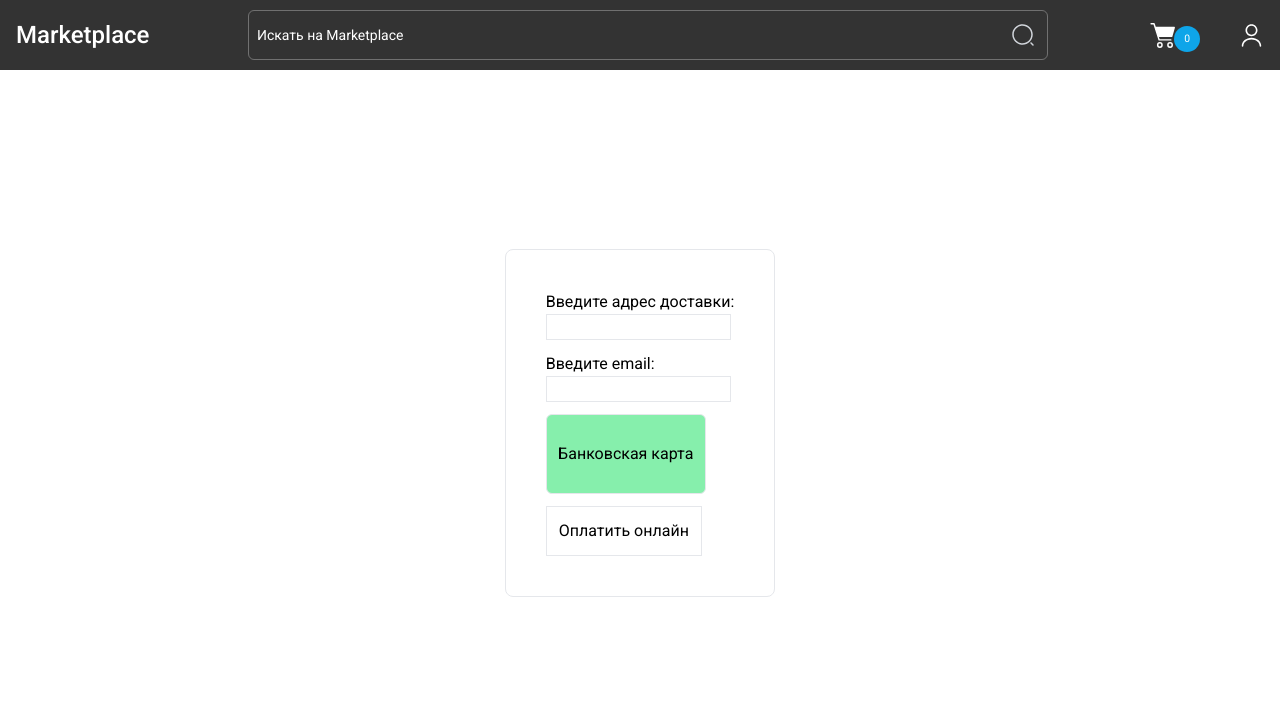
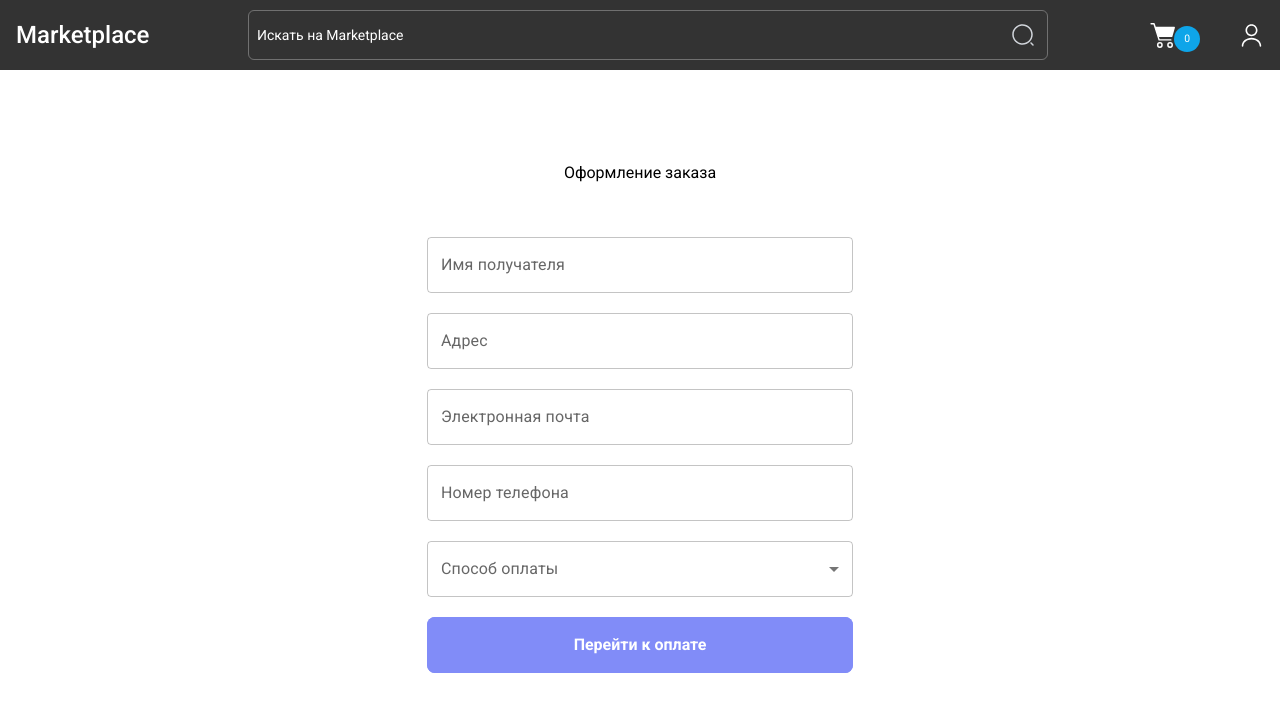
Before and after one commit to htmlclassic/marketplace, a Next.js app: page /order in a window 1280 px wide. Shown: the top 712 px of the page. Built offline with nearby package versions, Linux system fonts and the light colour scheme; no server answers.

Commit message:
fix: fix

```diff
--- a/package.json
+++ b/package.json
@@ -12,6 +12,7 @@
   "dependencies": {
     "@emotion/react": "^11.11.1",
     "@emotion/styled": "^11.11.0",
+    "@hookform/resolvers": "^3.3.4",
     "@mui/material": "^5.14.8",
     "@mui/x-date-pickers": "^6.13.0",
     "@supabase/ssr": "latest",
@@ -20,11 +21,14 @@
     "dayjs": "^1.11.9",
     "embla-carousel-react": "^8.0.0-rc13",
     "framer-motion": "^10.16.16",
+    "libphonenumber-js": "^1.10.57",
     "lodash": "^4.17.21",
     "next": "latest",
     "react": "^18",
     "react-dom": "^18",
-    "sharp": "latest"
+    "react-hook-form": "^7.51.0",
+    "sharp": "latest",
+    "zod": "^3.22.4"
   },
   "devDependencies": {
     "@types/lodash": "^4.14.202",
--- a/src/app/global.css
+++ b/src/app/global.css
@@ -27,7 +27,7 @@
   }
 
   .button {
-    @apply bg-[rgba(172,86,245)] text-white rounded-lg px-8 py-4 relative font-semibold min-w-max w-full;
+    @apply bg-indigo-400 text-white rounded-lg px-8 py-4 relative font-semibold min-w-max w-full;
   }
 }
 
--- a/src/app/order/buyItems.ts
+++ b/src/app/order/buyItems.ts
@@ -17,6 +17,8 @@ interface OrderDetails {
   receiverName: string;
   phoneNumber?: string;
 }
+
+// phone numbers can be in different formats. format them, before putting in db
 
 export default async function buyItems(
   uid: string | null,
--- a/src/app/order/page.tsx
+++ b/src/app/order/page.tsx
@@ -12,6 +12,8 @@ import { getAPI } from "@/supabase/api";
 import { createServerComponentSupabaseClient } from "@/supabase/utils_server";
 import PageClient from "./pageClient";
 
+// this route should be protected
+// you can be redirected here from /cart if your cart isnt empty, no way else
 export default async function Page() {
   const api = getAPI(createServerComponentSupabaseClient());
   const uid = await api.getCurrentUserId();
--- a/src/app/order/pageClient.tsx
+++ b/src/app/order/pageClient.tsx
@@ -6,10 +6,60 @@ import Card from "./Card";
 import { BankCardData } from "./types";
 import buyItems from "./buyItems";
 import { CartContext } from "@/src/CartContext";
+import TextField from "@mui/material/TextField";
+import MenuItem from "@mui/material/MenuItem";
+import Button from "@/src/components/Button";
+import { SubmitHandler, useForm } from "react-hook-form";
+import { ZodType, z } from "zod";
+import { zodResolver } from "@hookform/resolvers/zod"
+import { isValidPhoneNumber, AsYouType, parsePhoneNumber } from 'libphonenumber-js'
 
 interface Props {
   uid: string | null;
 }
+
+interface Inputs {
+  paymentType: string;
+  address: string;
+  email: string;
+  receiverName: string;
+  phoneNumber: string;
+}
+
+const FormDataSchema: ZodType<Inputs> = z.object({
+  paymentType: z.enum(['bank_card', 'marketplace'], {
+    errorMap: () => ({ message: 'Выберите способ оплаты' })
+  }),
+
+  address: z.string()
+    .min(1, { message: 'Адрес должен содержать хотя бы один символ' })
+    .max(300, { message: 'Длина адреса не должна превышать 300 символов' }),
+
+  email: z.string().email({ message: 'Неверная почта' }),
+
+  receiverName: z.string()
+    .min(2, { message: 'Длина имени не должна быть меньше 2 символов' })
+    .max(30, { message: 'Длина имени не должна превышать 30 символов' }),
+
+  phoneNumber: z.string().refine(phoneNumber => {
+    // make phone number optional
+    if (phoneNumber === '') return true;
+
+    let formattedNumber: string = phoneNumber;
+
+    // idk why, but isValidPhoneNumber() returns true for number like '8 (921) 622-25-1'
+    // if number starts with +7 everything works fine
+    if (formattedNumber[0] === '8') {
+      formattedNumber = '+7' + formattedNumber.slice(1);
+    }
+
+    return isValidPhoneNumber(formattedNumber, 'RU');
+  }, {
+    message: 'Неверный номер телефона'
+  })
+});
+
+type Schema = z.infer<typeof FormDataSchema>;
 
 function sendEmail(
   orderId: number,
@@ -37,22 +87,19 @@ function sendEmail(
   });
 }
 
-const initialBankCardData: BankCardData = {
-  cardNumber: '',
-  expDate: '',
-  cvc: ''
-};
+export default function PageClient({ uid }: Props) {
+  const {
+    register,
+    handleSubmit,
+    formState: { errors },
+  } = useForm<Inputs>({
+    resolver: zodResolver(FormDataSchema)
+  });
 
-export default function PageClient({ uid }: Props) {
+  const onSubmit: SubmitHandler<Inputs> = (data: Schema) => console.log(data);
+
   const { cart, clearCart } = useContext(CartContext);
-  const [showCard, setShowCard] = useState(false);
-  const [address, setAddress] = useState('');
-  const [email, setEmail] = useState('');
-  const [paymentType, setPaymentType] = useState<PaymentType>(
-    uid ? 'marketplace' : 'bank_card'
-  );
   const [orderId, setOrderId] = useState<number | null>(null);
-  const [bankCardData, setBankCardData] = useState(initialBankCardData);
 
   if (orderId) {
     return (
@@ -66,122 +113,137 @@ export default function PageClient({ uid }: Props) {
     );
   }
 
-  const setCardNumber = (cardNumber: string) => {
-    setBankCardData({
-      ...bankCardData,
-      cardNumber
-    });
-  };
-
-  const setCVC = (cvc: string) => {
-    setBankCardData({
-      ...bankCardData,
-      cvc
-    });
-  };
-
-  const setExpirationDate = (expDate: string) => {
-    setBankCardData({
-      ...bankCardData,
-      expDate
-    });
-  };
-
-  const handleBuy = async () => {
-    try {
-      const orderId = await buyItems(uid, {
-        paymentType: 'bank_card',
-        address: 'Санкт-Петербург, п. Комарово, Приморское шоссе д. 135, корп. 1, кв. 65',
-        email: 'htmlclassic@gmail.com',
-        receiverName: 'Дмитрий Фатеев',
-        phoneNumber: '8-921-655-22-31'
-      }, cart);
-
-      if (!uid) {
-        sendEmail(orderId, email);
-      }
-
-      clearCart();
-      setOrderId(orderId);
-    } catch (error) {
-      console.log(error);
-    }
-  };
-
   return (
     <div
-      className="relative grow flex justify-center items-center"
+      className="relative grow flex flex-col justify-center items-center"
     >
-      <Card
-        bankCardData={bankCardData}
-        setCardNumber={setCardNumber}
-        setCVC={setCVC}
-        setExpirationDate={setExpirationDate}
-        handleBuy={handleBuy}
-        show={showCard}
-        hideCard={() => setShowCard(false)}
-      />
+      <h1 className="mb-10">Оформление заказа</h1>
       <form
-        onSubmit={e => {
-          e.preventDefault();
+        onSubmit={handleSubmit(onSubmit)}
+        className="flex gap-5 flex-col p-3 w-[90vw] sm:w-[450px]"
+      >
+        <TextField
+          error={!!errors.receiverName}
+          helperText={errors.receiverName?.message}
+          label="Имя получателя"
+          variant="outlined"
+          {...register('receiverName', {
+            required: true
+          })}
+        />
+        <TextField
+          error={!!errors.address}
+          helperText={errors.address?.message}
+          {...register('address', {
+            required: true
+          })}
+          label="Адрес"
+          variant="outlined"
+        />
+        <TextField
+          error={!!errors.email}
+          helperText={errors.email?.message}
+          {...register('email', {
+            required: true
+          })}
+          label="Электронная почта"
+          variant="outlined"
+        />
+        <TextField
+          error={!!errors.phoneNumber}
+          helperText={errors.phoneNumber?.message}
+          {...register('phoneNumber', {
+            onChange(e: React.ChangeEvent<HTMLInputElement>) {
+              const inputType = ((e.nativeEvent as any).inputType) as string;
 
-          if (paymentType === 'bank_card') {
-            setShowCard(true);
-          } else if (paymentType === 'marketplace') {
-            handleBuy();
-          }
-        }}
-        className="flex gap-3 flex-col items-start p-10 rounded-lg border"
-      >
-        <label>
-          <div>Введите адрес доставки: </div>
-          <input
-            className="border"
-            type="text"
-            value={address}
-            onChange={e => setAddress(e.target.value)}
-            required
-          />
-        </label>
-        <label>
-          <div>Введите email: </div>
-          <input
-            className="border"
-            type="email"
-            value={email}
-            onChange={e => setEmail(e.target.value)}
-            required={!Boolean(uid)}
-          />
-        </label>
-        <div className="flex gap-3">
-          {
-            uid &&
-              <button
-                type="button"
-                className={clsx({
-                  "border w-40 h-20 rounded-md transition-all": true,
-                  "bg-green-300": paymentType === 'marketplace'
-                })}
-                onClick={() => setPaymentType('marketplace')}
-              >
-                Marketplace счёт
-              </button>
-          }
-          <button
-            type="button"
-            className={clsx({
-              "border w-40 h-20 rounded-md transition-all": true,
-              "bg-green-300": paymentType === 'bank_card'
-            })}
-            onClick={() => setPaymentType('bank_card')}
+              if (inputType === 'deleteContentBackward') return;
+
+              e.target.value = new AsYouType('RU').input(e.target.value)
+            },
+          })}
+          label="Номер телефона"
+          variant="outlined"
+        />
+        <TextField
+          error={!!errors.paymentType}
+          helperText={errors.paymentType?.message}
+          {...register('paymentType', {
+            required: true
+          })}
+          defaultValue=""
+          label="Способ оплаты"
+          select
+        >
+          <MenuItem
+            value="bank_card"
           >
-            Банковская карта
-          </button>
-        </div>
-        <button
-          className="p-3 border"
-        >Оплатить онлайн</button>
+            <div className="flex gap-3">
+              <CardIcon />
+              Банковская карта
+            </div>
+          </MenuItem>
+          <MenuItem
+            value="marketplace"
+            className="flex gap-3"
+          >
+            <div className="flex gap-3">
+              <WalletIcon />
+              Marketplace кошелёк
+            </div>
+          </MenuItem>
+        </TextField>
+        <Button>Перейти к оплате</Button>
       </form>
     </div>
   );
 }
+
+function CardIcon() {
+  return (
+    <svg
+      xmlns="http://www.w3.org/2000/svg"
+      width="24"
+      height="24"
+      fill="none"
+      viewBox="0 0 24 24"
+    >
+      <path
+        fill="#292D32"
+        d="M22 9.25H2c-.41 0-.75-.34-.75-.75s.34-.75.75-.75h20c.41 0 .75.34.75.75s-.34.75-.75.75zM8 17.25H6c-.41 0-.75-.34-.75-.75s.34-.75.75-.75h2c.41 0 .75.34.75.75s-.34.75-.75.75zM14.5 17.25h-4c-.41 0-.75-.34-.75-.75s.34-.75.75-.75h4c.41 0 .75.34.75.75s-.34.75-.75.75z"
+      ></path>
+      <path
+        fill="#292D32"
+        d="M17.56 21.25H6.44c-3.98 0-5.19-1.2-5.19-5.14V7.89c0-3.94 1.21-5.14 5.19-5.14h11.11c3.98 0 5.19 1.2 5.19 5.14v8.21c.01 3.95-1.2 5.15-5.18 5.15zm-11.12-17c-3.14 0-3.69.54-3.69 3.64v8.21c0 3.1.55 3.64 3.69 3.64h11.11c3.14 0 3.69-.54 3.69-3.64V7.89c0-3.1-.55-3.64-3.69-3.64H6.44z"
+      ></path>
+    </svg>
+  );
+}
+
+function WalletIcon() {
+  return (
+    <svg
+      xmlns="http://www.w3.org/2000/svg"
+      width="24"
+      height="24"
+      fill="none"
+      viewBox="0 0 24 24"
+    >
+      <path
+        fill="#292D32"
+        d="M7.17 22.75c-2.38 0-4.33-1.73-4.33-3.86v-2.04c0-.41.34-.75.75-.75s.75.34.75.75c0 1.25 1.21 2.19 2.83 2.19S10 18.1 10 16.85c0-.41.34-.75.75-.75s.75.34.75.75v2.04c0 2.13-1.94 3.86-4.33 3.86zM4.6 19.87c.44.82 1.43 1.38 2.57 1.38s2.13-.57 2.57-1.38c-.71.43-1.59.68-2.57.68-.98 0-1.86-.25-2.57-.68z"
+      ></path>
+      <path
+        fill="#292D32"
+        d="M7.17 17.8c-1.64 0-3.11-.75-3.84-1.94-.32-.52-.49-1.13-.49-1.75 0-1.05.46-2.03 1.3-2.76 1.62-1.42 4.41-1.42 6.04-.01.84.74 1.31 1.72 1.31 2.77 0 .62-.17 1.23-.49 1.75-.72 1.19-2.19 1.94-3.83 1.94zm0-6.05c-.78 0-1.5.26-2.04.73-.51.44-.79 1.02-.79 1.63 0 .35.09.67.27.97.46.76 1.44 1.23 2.56 1.23s2.1-.47 2.55-1.22c.18-.29.27-.62.27-.97 0-.61-.28-1.19-.79-1.64-.53-.47-1.25-.73-2.03-.73z"
+      ></path>
+      <path
+        fill="#292D32"
+        d="M7.17 20.55c-2.47 0-4.33-1.59-4.33-3.69v-2.75c0-2.13 1.94-3.86 4.33-3.86 1.13 0 2.21.39 3.02 1.09.84.74 1.31 1.72 1.31 2.77v2.75c0 2.1-1.86 3.69-4.33 3.69zm0-8.8c-1.56 0-2.83 1.06-2.83 2.36v2.75c0 1.25 1.21 2.19 2.83 2.19S10 18.11 10 16.86v-2.75c0-.61-.28-1.19-.79-1.64-.54-.46-1.26-.72-2.04-.72zM19.04 14.8c-1.51 0-2.79-1.12-2.91-2.56-.08-.83.22-1.64.82-2.23.5-.52 1.21-.81 1.96-.81H21c.99.03 1.75.81 1.75 1.77v2.06c0 .96-.76 1.74-1.72 1.77h-1.99zm1.93-4.1h-2.05c-.35 0-.67.13-.9.37-.29.28-.43.66-.39 1.04.05.66.69 1.19 1.41 1.19H21c.13 0 .25-.12.25-.27v-2.06c0-.15-.12-.26-.28-.27z"
+      ></path>
+      <path
+        fill="#292D32"
+        d="M16 21.25h-2.5c-.41 0-.75-.34-.75-.75s.34-.75.75-.75H16c2.58 0 4.25-1.67 4.25-4.25v-.7h-1.21c-1.51 0-2.79-1.12-2.91-2.56-.08-.83.22-1.64.82-2.23.5-.52 1.21-.81 1.96-.81h1.33v-.7c0-2.34-1.37-3.95-3.59-4.21-.24-.04-.45-.04-.66-.04h-9c-.24 0-.47.02-.7.05-2.2.28-3.55 1.88-3.55 4.2v2c0 .41-.34.75-.75.75s-.75-.34-.75-.75v-2c0-3.08 1.9-5.31 4.85-5.68.27-.04.58-.07.9-.07h9c.24 0 .55.01.87.06 2.95.34 4.88 2.58 4.88 5.69v1.45c0 .41-.34.75-.75.75h-2.08c-.35 0-.67.13-.9.37-.29.28-.43.66-.39 1.04.05.66.69 1.19 1.41 1.19H21c.41 0 .75.34.75.75v1.45c0 3.44-2.31 5.75-5.75 5.75z"
+      ></path>
+    </svg>
+  );
+}
```
Also changed, not shown: 1 other file (tests, documents, lock files or other folders).
